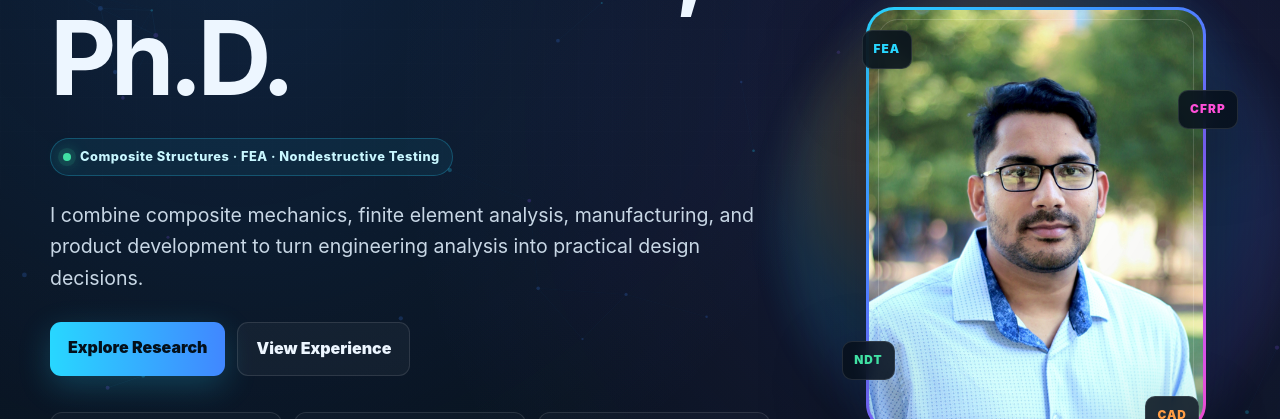
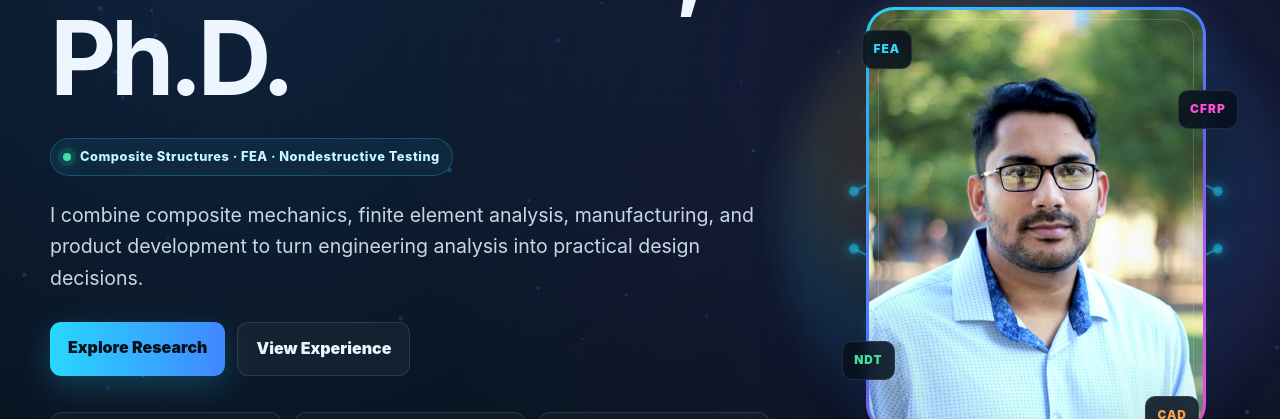
Before and after one commit to kirtuniarahul/kirtuniarahul.github.io, a Jekyll site: the page built from index.md, in a window 1280 px wide. Shown: the part 311-730 px from the top of the page. Built offline with Jekyll 4.4.1, drawn with Linux system fonts in a browser that asks for light colours.

Commit message:
Style homepage fine mesh around profile photo

```diff
--- a/assets/css/style.css
+++ b/assets/css/style.css
@@ -852,186 +852,69 @@
    NODE NETWORK
    ========================================= */
 
-.node-network {
-  position: absolute;
-  width: 430px;
-  height: 430px;
-  z-index: 1;
-  pointer-events: none;
+.hero-visual{
+  position:relative;
+  overflow:visible;
+  isolation:isolate;
 }
 
-
-/* Individual nodes */
-
-.node {
-  position: absolute;
-
-  width: 13px;
-  height: 13px;
-
-  border-radius: 50%;
-
-  background: #28d7ff;
-
-  box-shadow:
-    0 0 10px #28d7ff,
-    0 0 24px rgba(40, 215, 255, 0.95),
-    0 0 38px rgba(65, 135, 255, 0.50);
-
-  animation: nodePulse 2.2s ease-in-out infinite alternate;
+.photo-frame{
+  position:relative;
+  z-index:3;
 }
 
+.node-network{
+  position:absolute;
+  inset:-55px;
+  z-index:2;
+  pointer-events:none;
+  overflow:visible;
+}
 
-@keyframes nodePulse {
-  from {
-    transform: scale(0.92);
-    opacity: 0.80;
+.mesh-svg{
+  width:100%;
+  height:100%;
+  overflow:visible;
+}
+
+.mesh-svg line{
+  stroke:rgba(40,215,255,.95);
+  stroke-width:2.1;
+  stroke-linecap:round;
+  filter:drop-shadow(0 0 6px rgba(40,215,255,.55));
+}
+
+.mesh-svg circle{
+  fill:#28d7ff;
+  filter:
+    drop-shadow(0 0 5px rgba(40,215,255,.95))
+    drop-shadow(0 0 14px rgba(40,215,255,.55));
+}
+
+.mesh-svg line,
+.mesh-svg circle{
+  animation:meshPulse 2.8s ease-in-out infinite alternate;
+}
+
+@keyframes meshPulse{
+  from{opacity:.70}
+  to{opacity:1}
+}
+
+@media(max-width:900px){
+  .node-network{
+    inset:-28px;
   }
 
-  to {
-    transform: scale(1.28);
-    opacity: 1;
+  .mesh-svg line{
+    stroke-width:1.5;
+  }
+
+  .mesh-svg circle{
+    transform:scale(.9);
+    transform-origin:center;
   }
 }
-
-
-/* Node positions — intentionally closer to read as a connected mesh */
-
-.n1 {
-  top: 13%;
-  left: 31%;
-}
-
-.n2 {
-  top: 20%;
-  right: 17%;
-}
-
-.n3 {
-  top: 47%;
-  right: 10%;
-}
-
-.n4 {
-  bottom: 15%;
-  right: 27%;
-}
-
-.n5 {
-  bottom: 12%;
-  left: 26%;
-}
-
-.n6 {
-  top: 44%;
-  left: 10%;
-}
-
-
-/* =========================================
-   CONNECTING LINES
-   ========================================= */
-
-.connector {
-  position: absolute;
-
-  height: 2px;
-
-  background: linear-gradient(
-    90deg,
-    rgba(40, 215, 255, 0.20),
-    rgba(40, 215, 255, 0.95),
-    rgba(141, 92, 255, 0.68)
-  );
-
-  transform-origin: left center;
-
-  box-shadow:
-    0 0 7px rgba(40, 215, 255, 0.65),
-    0 0 14px rgba(65, 135, 255, 0.34);
-
-  opacity: 0.92;
-
-  animation: lineGlow 2.6s ease-in-out infinite alternate;
-}
-
-
-@keyframes lineGlow {
-  from {
-    opacity: 0.58;
-  }
-
-  to {
-    opacity: 1;
-  }
-}
-
-
-/* Connector positions — denser triangular web */
-
-.c1 {
-  width: 190px;
-  top: 16%;
-  left: 32%;
-  transform: rotate(14deg);
-}
-
-.c2 {
-  width: 125px;
-  top: 23%;
-  left: 76%;
-  transform: rotate(77deg);
-}
-
-.c3 {
-  width: 150px;
-  top: 49%;
-  left: 84%;
-  transform: rotate(112deg);
-}
-
-.c4 {
-  width: 155px;
-  top: 79%;
-  left: 70%;
-  transform: rotate(165deg);
-}
-
-.c5 {
-  width: 150px;
-  top: 83%;
-  left: 27%;
-  transform: rotate(219deg);
-}
-
-.c6 {
-  width: 145px;
-  top: 46%;
-  left: 11%;
-  transform: rotate(-66deg);
-}
-
-.c7 {
-  width: 210px;
-  top: 17%;
-  left: 32%;
-  transform: rotate(67deg);
-}
-
-.c8 {
-  width: 235px;
-  top: 47%;
-  left: 11%;
-  transform: rotate(8deg);
-}
-
-.c9 {
-  width: 215px;
-  top: 20%;
-  left: 79%;
-  transform: rotate(141deg);
-}
-
 
 /* =========================================
    DARK / LIGHT THEME SWITCH
```
